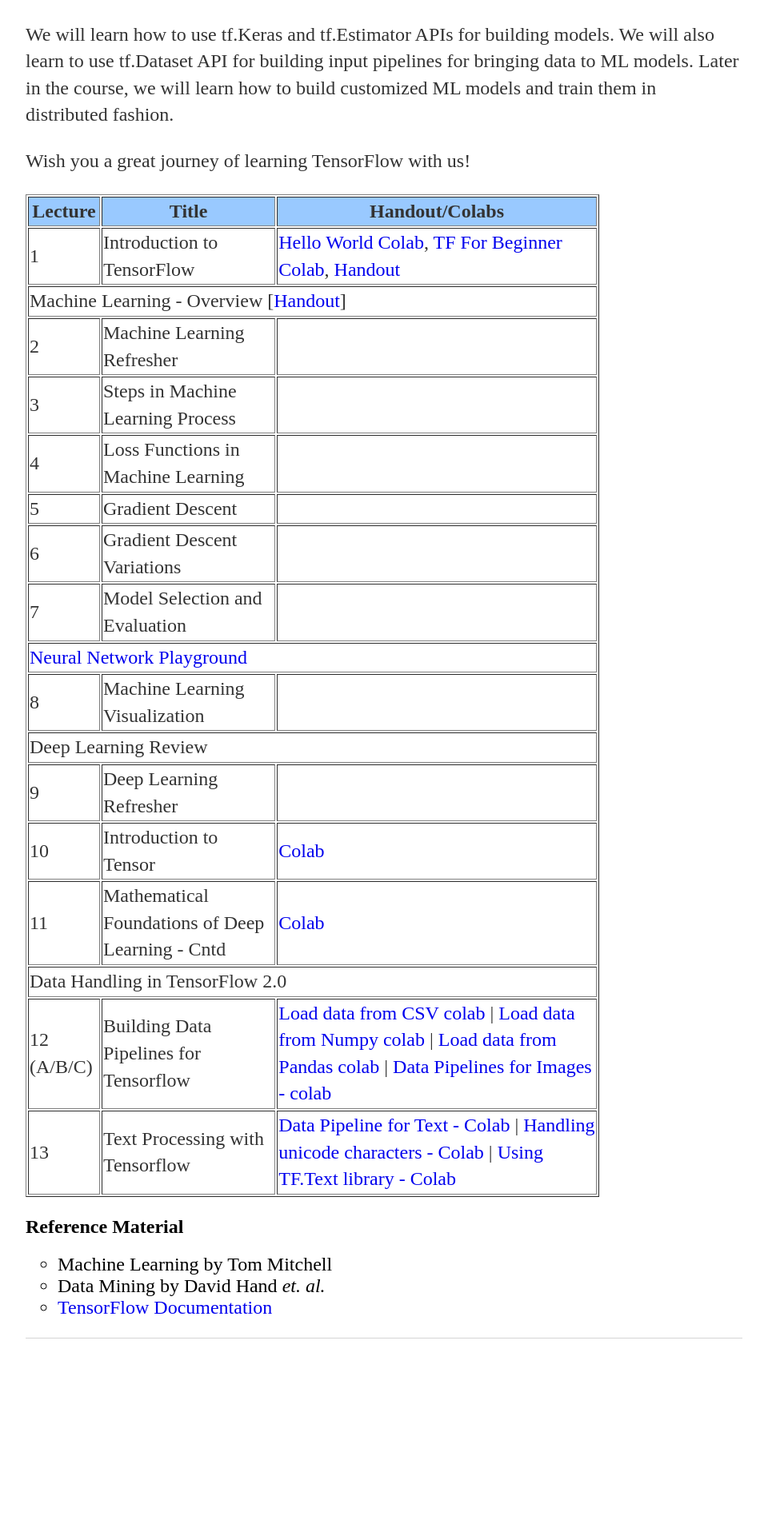
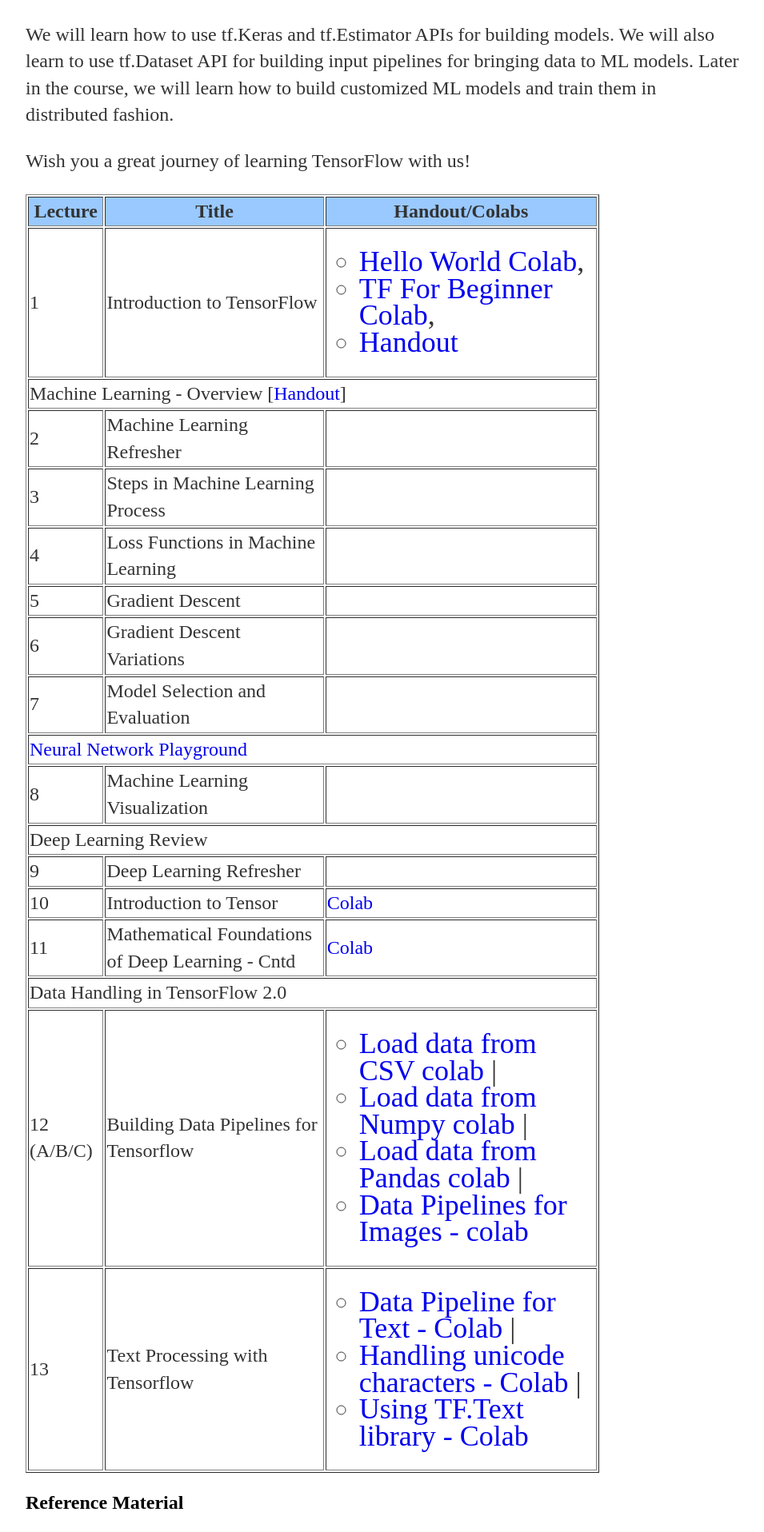
Before and after one commit to tfindiamooc/tfindiamooc.github.io, a Jekyll site: the page built from index.html, in a window 1280 px wide. Shown: the part 576-2492 px from the top of the page at 80% size, without its empty margins (160-1115 px from the left). Built offline with Jekyll 4.4.1, drawn with Linux system fonts in a browser that asks for light colours; before the commit the page ends 2310 px from its top, so only the background shows below that.

Commit message:
Update index.html

```diff
--- a/index.html
+++ b/index.html
@@ -31,9 +31,18 @@
 	<tr>
 		<td> 1 </td>
 		<td> Introduction to TensorFlow </td>
-		<td> <a href='https://colab.research.google.com/github/tfindiamooc/tfindiamooc.github.io/blob/master/colabs/HelloWorld.ipynb'>Hello World Colab</a>,
+		<td>
+		<ul>
+		     <li>
+		     	     <a href='https://colab.research.google.com/github/tfindiamooc/tfindiamooc.github.io/blob/master/colabs/HelloWorld.ipynb'>Hello World Colab</a>,
+		     </li>
+		     <li>
 			     <a href='https://colab.research.google.com/github/tfindiamooc/tfindiamooc.github.io/blob/master/colabs/session_1_beginner.ipynb'>TF For Beginner Colab</a>,
+		     </li>
+		     <li>
 			     <a href='https://tfindiamooc.github.io/blog/2019/08/31/TF-Intro'>Handout</a> </td>
+		     </li>
+		</ul>
 	</tr>
 	<tr>
 		<td colspan=3>Machine Learning - Overview
@@ -104,20 +113,36 @@
 		<td> 12 (A/B/C)</td>
 		<td> Building Data Pipelines for Tensorflow </td>
 		<td>
+		    <ul>
+		     <li>
 		       <a href='https://colab.research.google.com/github/tfindiamooc/tfindiamooc.github.io/blob/master/colabs/csv.ipynb'>Load data from CSV colab</a> |
+	             </li>
+		     <li>
 			<a href='https://colab.research.google.com/github/tfindiamooc/tfindiamooc.github.io/blob/master/colabs/numpy.ipynb'>Load data from Numpy colab</a> |
+		     </li>
+		     <li>
 			<a href='https://colab.research.google.com/github/tfindiamooc/tfindiamooc.github.io/blob/master/colabs/from_pandas.ipynb'>Load data from Pandas colab</a> |
+		     </li>
+		     <li>
 			<a href='https://colab.research.google.com/github/tfindiamooc/tfindiamooc.github.io/blob/master/colabs/images.ipynb'>Data Pipelines for Images - colab</a>
+		     </li>
+		     </ul>
 		</td>
 	</tr>
 	<tr>
 		<td> 13 </td>
 		<td> Text Processing with Tensorflow </td>
 		<td>
-
+		    <ul>
+		     <li>
 		     	<a href='https://colab.research.google.com/github/tfindiamooc/tfindiamooc.github.io/blob/master/colabs/text.ipynb'>Data Pipeline for Text - Colab</a>	|
+		     </li>
+		     <li>
 			<a href='https://colab.research.google.com/github/tfindiamooc/tfindiamooc.github.io/blob/master/colabs/unicode.ipynb'>Handling unicode characters - Colab</a>	|
+		     </li>
+		     <li>
 			<a href='https://colab.research.google.com/github/tfindiamooc/tfindiamooc.github.io/blob/master/colabs/tf-text.ipynb'>Using TF.Text library - Colab</a>
+		     </li>
 		</td>
 	</tr>
 	</table>
```
Lines whose indentation alone changed are shown as unchanged.
